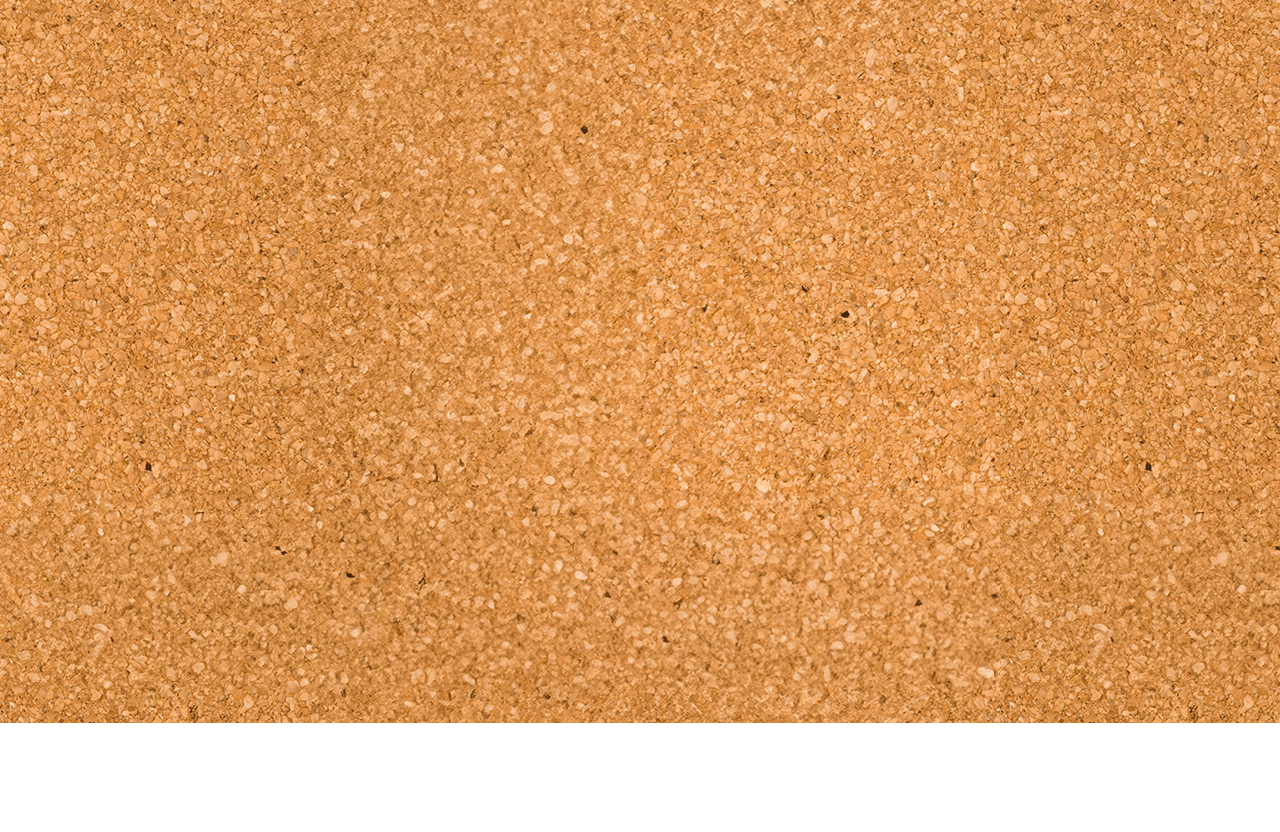
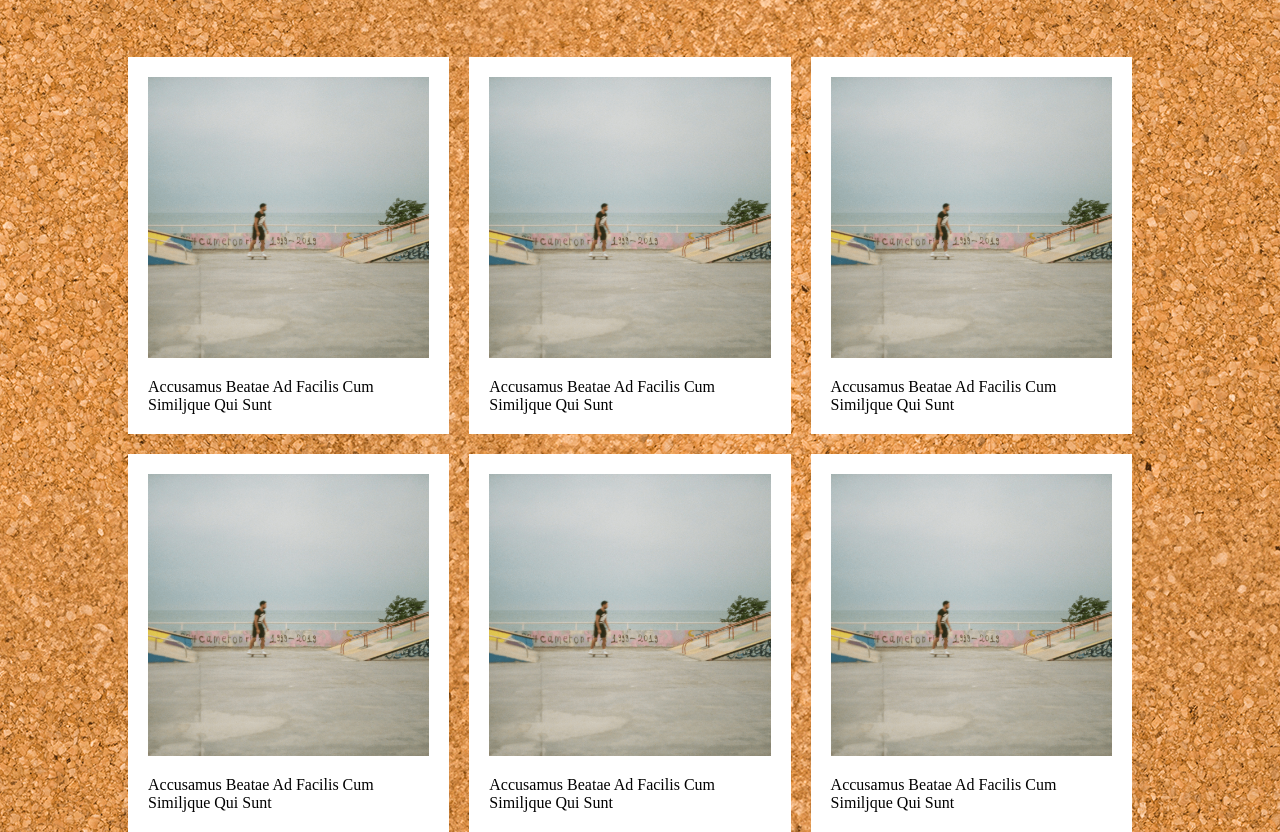
Before and after one commit to DanieleConsoli97/js-photo-blog, a plain HTML site: page index.html in a window 1280 px wide. Shown: the part 77-909 px from the top of the page. Before the commit the page ends 800 px from the top, so only its background shows below. Drawn offline with Linux system fonts and the light colour scheme; a web font is replaced by a local one.

Commit message:
add cards temp

```diff
--- a/index.html
+++ b/index.html
@@ -1,5 +1,6 @@
 <!DOCTYPE html>
 <html lang="en">
+
 <head>
     <meta charset="UTF-8">
     <meta name="viewport" content="width=device-width, initial-scale=1.0">
@@ -7,26 +8,81 @@
     <link rel="stylesheet" href="./style/style.css">
     <link rel="preconnect" href="https://fonts.googleapis.com">
     <link rel="preconnect" href="https://fonts.gstatic.com" crossorigin>
-<link href="https://fonts.googleapis.com/css2?family=Edu+TAS+Beginner:wght@400..700&display=swap" rel="stylesheet">
+    <link href="https://fonts.googleapis.com/css2?family=Edu+TAS+Beginner:wght@400..700&display=swap" rel="stylesheet">
 </head>
+
 <body>
     <header>
-<h1>Estate '24</h1>
+        <h1>Estate '24</h1>
     </header>
     <main>
         <div class="container">
-            <div class="cards">
+            <div class="cards container_80 ">
                 <div class="card">
-                    <picture>
-                        <img src="" alt="">
+                    <picture class="container_img">
+                        <img class="img" src="./img/img_card/1.png" alt="">
                     </picture>
-                    <p>
-
-                    </p>
+                    <div class="text">
+                        <p>
+                            Accusamus Beatae Ad Facilis Cum Similjque Qui Sunt
+                        </p>
+                    </div>
+                </div>
+                <div class="card">
+                    <picture class="container_img">
+                        <img class="img" src="./img/img_card/1.png" alt="">
+                    </picture>
+                    <div class="text">
+                        <p>
+                            Accusamus Beatae Ad Facilis Cum Similjque Qui Sunt
+                        </p>
+                    </div>
+                </div>
+                <div class="card">
+                    <picture class="container_img">
+                        <img class="img" src="./img/img_card/1.png" alt="">
+                    </picture>
+                    <div class="text">
+                        <p>
+                            Accusamus Beatae Ad Facilis Cum Similjque Qui Sunt
+                        </p>
+                    </div>
+                </div>
+                <div class="card">
+                    <picture class="container_img">
+                        <img class="img" src="./img/img_card/1.png" alt="">
+                    </picture>
+                    <div class="text">
+                        <p>
+                            Accusamus Beatae Ad Facilis Cum Similjque Qui Sunt
+                        </p>
+                    </div>
+                </div>
+                <div class="card">
+                    <picture class="container_img">
+                        <img class="img" src="./img/img_card/1.png" alt="">
+                    </picture>
+                    <div class="text">
+                        <p>
+                            Accusamus Beatae Ad Facilis Cum Similjque Qui Sunt
+                        </p>
+                    </div>
+                </div>
+                <div class="card">
+                    <picture class="container_img">
+                        <img class="img" src="./img/img_card/1.png" alt="">
+                    </picture>
+                    <div class="text">
+                        <p>
+                            Accusamus Beatae Ad Facilis Cum Similjque Qui Sunt
+                        </p>
+                    </div>
                 </div>
             </div>
+        </div>
         </div>
     </main>
     <script src="./main.js"></script>
 </body>
+
 </html>
--- a/style/style.css
+++ b/style/style.css
@@ -17,3 +17,45 @@ body{
     background-image: url('../img/background/cork.png');
 
 }
+.container{
+    width: 100%;
+
+}
+.container_80{
+    width: 80%;
+    margin: auto;
+}
+.cards{
+    margin-top: 60px;
+    display: flex;
+    flex-wrap: wrap;
+    gap: 20px;
+
+}
+.card{
+    background-color: white;
+    flex-basis:100%;
+    padding: 20px;
+
+}
+.container_img{
+    display: flex;
+    justify-content: center;
+}
+.img{
+    width: 100%;
+}
+.text{
+    margin-top: 20px;
+}
+@media  screen and (min-width: 768px){
+    .card{
+        flex-basis: calc(50% - 10px);
+    }
+}
+@media screen and (min-width: 1024px){
+    .card{
+        flex-basis: calc(33.33% - 20px);
+    }
+
+}
```
Also changed, not shown: img/img_card/1.png (added).
